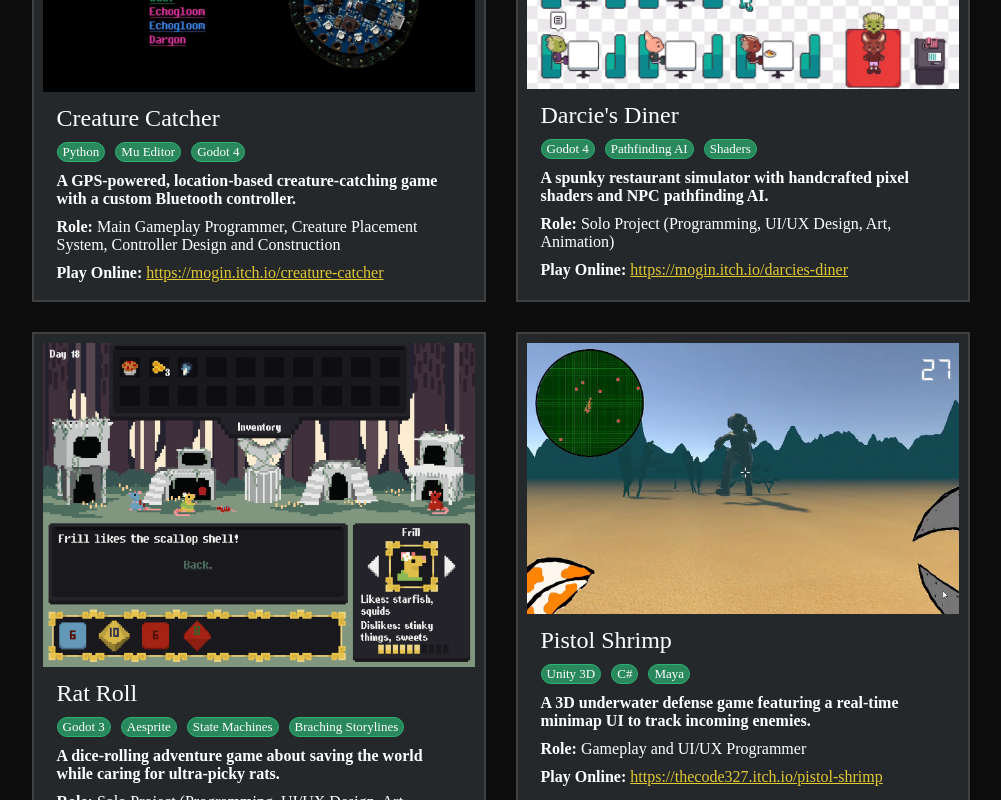
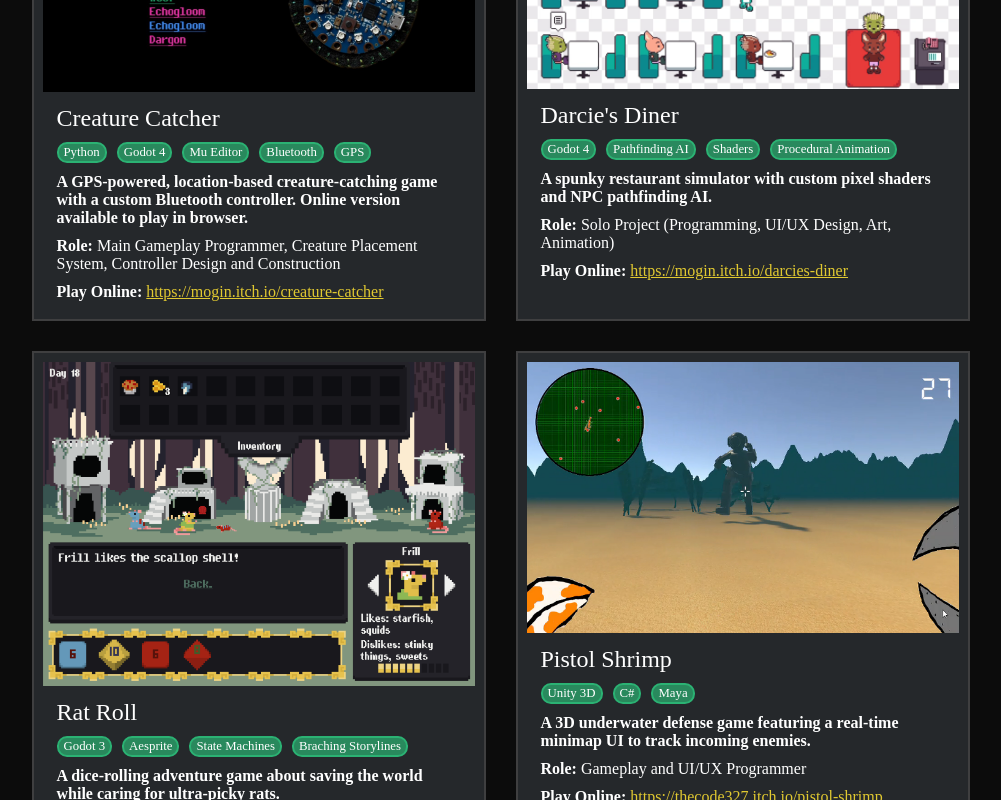
Before and after one commit to meganrobin/portfolio-website, a React (Vite) app: page / in a window 1280 px wide. Shown: the part 780-1580 px from the top of the page, without its empty margins (139-1140 px from the left). Built offline with nearby package versions, Linux system fonts and the light colour scheme; a web font is replaced by a local one.

Commit message:
Modify project section data

```diff
--- a/src/assets/projects_data.js
+++ b/src/assets/projects_data.js
@@ -19,8 +19,8 @@ const projects_data = [
         p_img: project1_thumbnail,
         p_gif: project1_gif,
         p_contribution: 'Main Gameplay Programmer, Creature Placement System, Controller Design and Construction',
-        p_description: "A GPS-powered, location-based creature-catching game with a custom Bluetooth controller.",
-        p_tags: ["Python", "Mu Editor", "Godot 4"],
+        p_description: "A GPS-powered, location-based creature-catching game with a custom Bluetooth controller. Online version available to play in browser.",
+        p_tags: ["Python", "Godot 4", "Mu Editor", "Bluetooth", "GPS"],
         p_link_1_description: "Play Online: ",
         p_link_1: "https://mogin.itch.io/creature-catcher"
     },
@@ -30,8 +30,8 @@ const projects_data = [
         p_img: project2_thumbnail,
         p_gif: project2_gif,
         p_contribution: 'Solo Project (Programming, UI/UX Design, Art, Animation)',
-        p_description: "A spunky restaurant simulator with handcrafted pixel shaders and NPC pathfinding AI.",
-        p_tags: ["Godot 4", "Pathfinding AI", "Shaders"],
+        p_description: "A spunky restaurant simulator with custom pixel shaders and NPC pathfinding AI.",
+        p_tags: ["Godot 4", "Pathfinding AI", "Shaders", "Procedural Animation"],
         p_link_1_description: "Play Online: ",
         p_link_1: "https://mogin.itch.io/darcies-diner"
     },
--- a/src/components/Projects/Projects.css
+++ b/src/components/Projects/Projects.css
@@ -57,9 +57,9 @@
 }
 
 .project span {
-    font-size: small;
+    font-size: .8rem;
     background-color: rgba(43, 178, 115, .7);
-    border: 1px solid #2BB273;
+    border: 2px solid #2BB273;
     border-radius: 10px;
     padding: 1px 5px;
 }
--- a/src/components/Projects/Projects.jsx
+++ b/src/components/Projects/Projects.jsx
@@ -12,12 +12,13 @@ const Projects = () => {
         {projects_data.map((work, index) => {
           return (
             <div className='project' key={index}
+              onClick={() => window.open(work.p_link_1, '_blank')}
               onMouseEnter={e => { e.currentTarget.querySelector('img').src = work.p_gif }}
               onMouseLeave={e => { e.currentTarget.querySelector('img').src = work.p_img }}
             >
               <div className='project-img-container'>
                 {/* TO DO: Add alt text */}
-                <img src={work.p_img} alt=''/>
+                <img src={work.p_img} alt='' />
               </div>
               <div className='project-text-container'>
                 <h2>{work.p_name}</h2>
```
